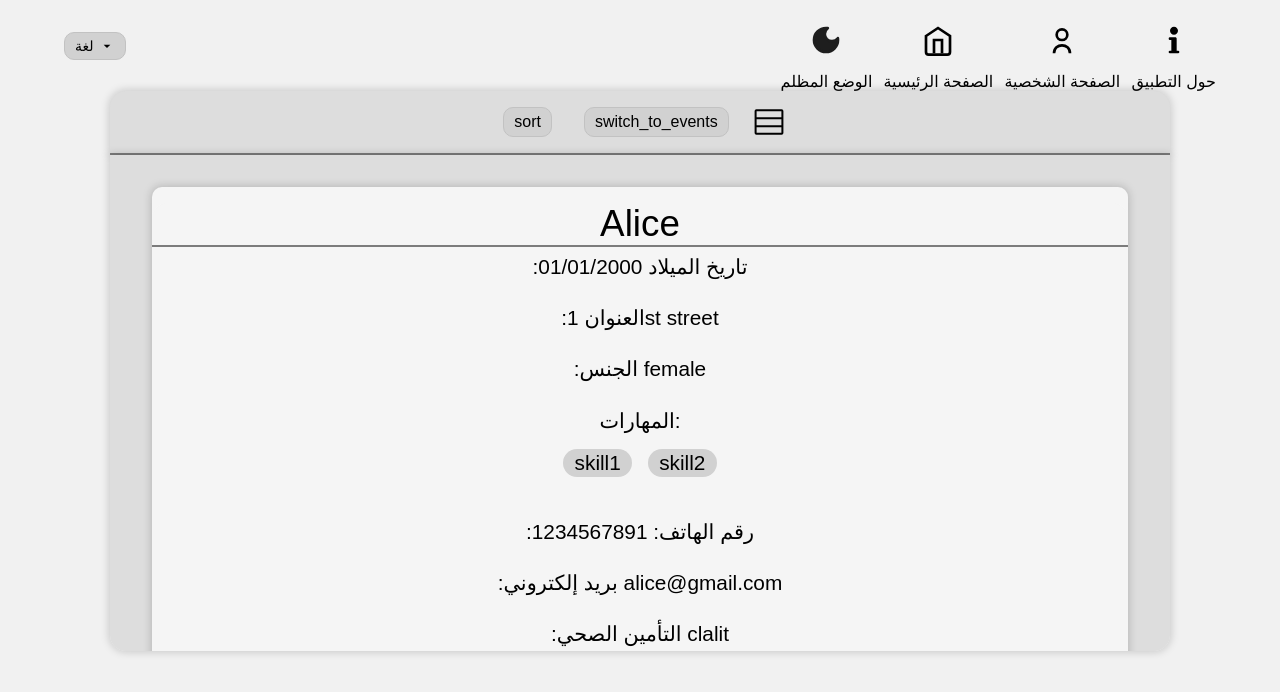
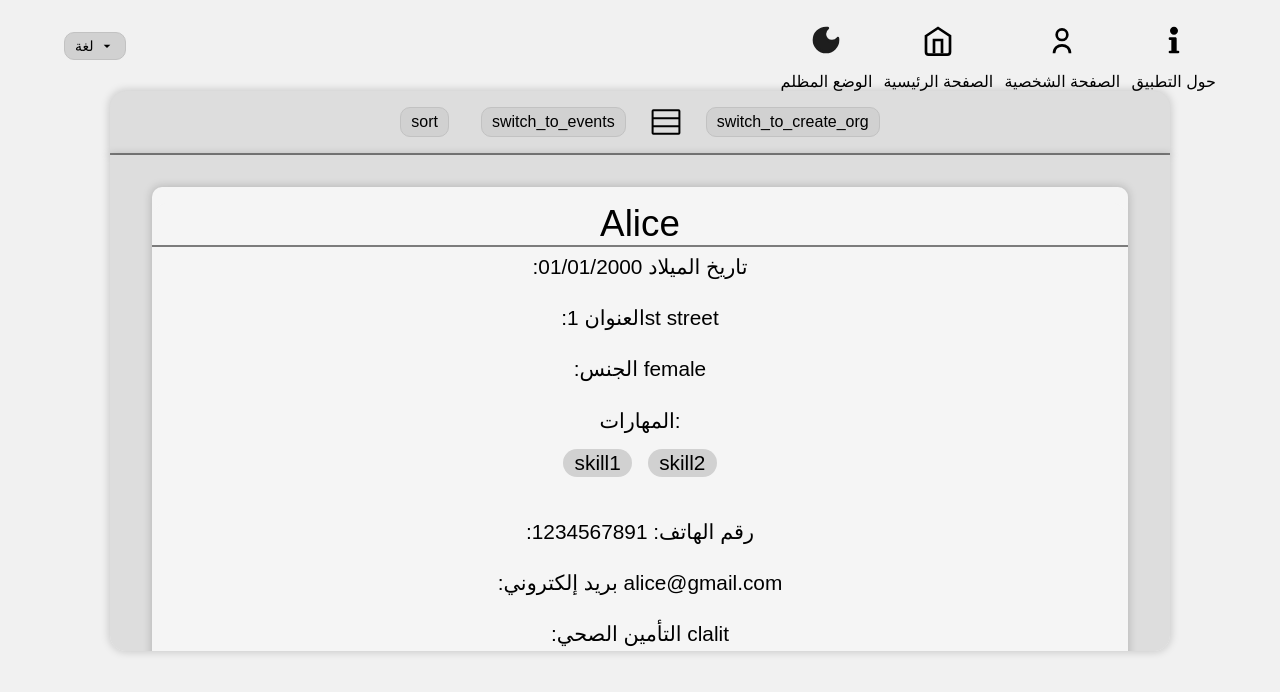
Before and after one commit to mohammadabk2/Beit-Hanina-Community-Center-Vol-App, a React (Create React App) app in the folder client/: page /home-admin in a window 1280 px wide. Both pictures are taken after a click on the button "switch_to_people". Shown: the top 692 px of the page. Built offline with nearby package versions, Linux system fonts and the light colour scheme.

Commit message:
adds from for createOrg.

```diff
--- a/client/src/pages/HomePage/HomeAdmin.js
+++ b/client/src/pages/HomePage/HomeAdmin.js
@@ -6,6 +6,7 @@ import DynamicButton from "../../components/ButtonComponent";
 import EventItem from "../../components/EventItem";
 import PeopleDisplaySwitcher from "../../components/PersonItem/PeopleDisplaySwitcher";
 import { useTheme } from "../../config/options/Colors";
+import DynamicInput from "../../components/InputComponent";
 
 import CardIconDark from "../../icons/dark/card_view_icon.svg";
 import TableIconDark from "../../icons/dark/table_view_icon.svg";
@@ -103,36 +104,23 @@ const HomeAdmin = () => {
     },
     // Add more unique people as needed
   ];
-  //!
-
-  // If you fetch data, you'll use useState:
-  // const [people, setPeople] = useState([]);
-  // const [events, setEvents] = useState([]);
-  // useEffect(() => {
-  //   fetchPeopleData().then(data => setPeople(data || []));
-  //   fetchEventsData().then(data => setEvents(data || []));
-  // }, []);
 
   // Using static data for now
   const people = initialPeople;
+  //!
 
   const { t } = useTranslation("homeAdmin");
 
-  const [showEvents, setShowEvents] = useState(true);
-  const [personView, setPersonView] = useState(true); // true = card, false = table
-  const [showCreateOrg, setShowCreateOrg] = useState(false);
+  const [viewMode, setViewMode] = useState("events"); // "events", "people", "createOrg"
+  const [personView, setPersonView] = useState(true);
 
-  const switchMode = () => {
-    setShowEvents(!showEvents);
+  const switchToEvents = () => setViewMode("events");
+  const switchToPeople = () => {
+    setViewMode("people"); // Switch view mode to "people"
+    setPersonView(true); // Set personView to true by default when switching to "people"
   };
-
-  const handleChange = () => {
-    setPersonView(!personView);
-  };
-
-  const switchToCreateOrg = () => {
-    setShowCreateOrg(!showCreateOrg);
-  };
+  const switchToCreateOrg = () => setViewMode("createOrg");
+  const togglePersonView = () => setPersonView(!personView); // Toggle between card and table view
 
   const sortEvents = () => {
     console.log("Sort events button clicked");
@@ -176,14 +164,39 @@ const HomeAdmin = () => {
             />
             <DynamicButton
               className="button button-small"
-              onClick={switchMode}
+              onClick={switchToPeople}
               text={t("switch_to_people")}
+            />
+            <DynamicButton
+              className="button button-small"
+              onClick={switchToCreateOrg}
+              text={t("switch_to_create_org")}
             />
           </div>
           <div className="bottom-scroll-box1">{renderEventItems(events)}</div>
         </div>
       </>
     );
+  };
+
+  const handleApprove = (personId) => {
+    console.log(`Approving person ${personId}`);
+    // TODO: Implement actual logic (e.g., API call, update state)
+  };
+
+  const handleReject = (personId) => {
+    console.log(`Rejecting person ${personId}`);
+    // TODO: Implement actual logic (e.g., API call, update state)
+  };
+
+  const handleAddLog = (personId) => {
+    console.log(`Adding log for person ${personId}`);
+    // TODO: Implement actual logic (e.g., show modal, navigate)
+  };
+
+  const handleViewLogs = (personId) => {
+    console.log(`Viewing logs for person ${personId}`);
+    // TODO: Implement actual logic (e.g., show modal, navigate)
   };
 
   const renderPeople = () => {
@@ -198,13 +211,13 @@ const HomeAdmin = () => {
             />
             <DynamicButton
               className="button button-small"
-              onClick={switchMode}
+              onClick={switchToEvents}
               text={t("switch_to_events")}
             />
             {/* //TODO give the img a class to make it bigger */}
             <img
               className="table-img"
-              onClick={handleChange}
+              onClick={togglePersonView}
               src={
                 personView
                   ? isLightMode
@@ -219,6 +232,12 @@ const HomeAdmin = () => {
                   ? t("switch_to_table_view")
                   : t("switch_to_card_view")
               }
+            />
+
+            <DynamicButton
+              className="button button-small"
+              onClick={switchToCreateOrg}
+              text={t("switch_to_create_org")}
             />
           </div>
           <div className="bottom-scroll-box1">
@@ -238,48 +257,86 @@ const HomeAdmin = () => {
     );
   };
 
-  const renderCreateOrg = ()=>{
+  const [formData, setFormData] = useState({
+    orgName: "",
+    orgAddress: "",
+    orgAdmin: "",
+  });
 
-  }
-
-  // --- People Action Handlers ---
-  // 4. Define handlers that PeopleDisplaySwitcher expects
-  const handleApprove = (personId) => {
-    console.log(`Approving person ${personId}`);
-    // TODO: Implement actual logic (e.g., API call, update state)
-    // Example state update (if using state):
-    // setPeople(prevPeople => prevPeople.map(p =>
-    //   p.id === personId ? { ...p, isNew: false } : p
-    // ));
+  const handleChange = (e) => {
+    setFormData({ ...formData, [e.target.name]: e.target.value });
   };
 
-  const handleReject = (personId) => {
-    console.log(`Rejecting person ${personId}`);
-    // TODO: Implement actual logic (e.g., API call, update state)
-    // Example state update (if using state):
-    // setPeople(prevPeople => prevPeople.filter(p => p.id !== personId));
+  const handleSubmit = () => {
+    console.log("Create Org Submit clicked");
   };
 
-  const handleAddLog = (personId) => {
-    console.log(`Adding log for person ${personId}`);
-    // TODO: Implement actual logic (e.g., show modal, navigate)
+  const renderCreateOrg = () => {
+    return (
+      <>
+        <div className="perosnal-area-content flex-box flex-column">
+          <form
+            onSubmit={handleSubmit}
+            className="general-box smooth-shadow-box flex-box flex-column"
+          >
+            <div className="flex-box flex-column input-field-box">
+              <div>
+                <label> {t("orgName")} </label>
+                <label className="red-star">*</label>
+              </div>
+              <DynamicInput
+                className="input-field"
+                type="text"
+                value={formData.orgName}
+                name="name"
+                onChange={handleChange}
+                placeholder={t("orgName_placeholder")}
+              />
+            </div>
+
+            <div className="flex-box flex-column input-field-box">
+              <div>
+                <label> {t("orgAddress")} </label>
+                <label className="red-star">*</label>
+              </div>
+              <DynamicInput
+                className="input-field"
+                type="text"
+                value={formData.orgAddress}
+                name="name"
+                onChange={handleChange}
+                placeholder={t("orgAddress_placeholder")}
+              />
+            </div>
+
+            <div className="flex-box flex-column input-field-box">
+              <div>
+                <label> {t("orgAdmin")} </label>
+                <label className="red-star">*</label>
+              </div>
+              <DynamicInput
+                className="input-field"
+                type="text"
+                value={formData.orgAdmin}
+                name="name"
+                onChange={handleChange}
+                placeholder={t("orgAdmin_placeholder")}
+              />
+            </div>
+          </form>
+        </div>
+      </>
+    );
   };
-
-  const handleViewLogs = (personId) => {
-    console.log(`Viewing logs for person ${personId}`);
-    // TODO: Implement actual logic (e.g., show modal, navigate)
-  };
-
-  // 2. renderPeopleItems function is no longer needed for mapping
-  // const renderPeopleItems = (peopleArray) => { ... } // DELETE THIS FUNCTION
 
   const { isLightMode } = useTheme();
 
   return (
     <div className="app flex-box flex-column">
       <NavigationBar />
-      {showEvents && !showCreateOrg ? renderEvents() : renderPeople()}
-      {!showEvents && showCreateOrg && renderCreateOrg() }
+      {viewMode === "events" && renderEvents()}
+      {viewMode === "people" && renderPeople()}
+      {viewMode === "createOrg" && renderCreateOrg()}
     </div>
   );
 };
```
